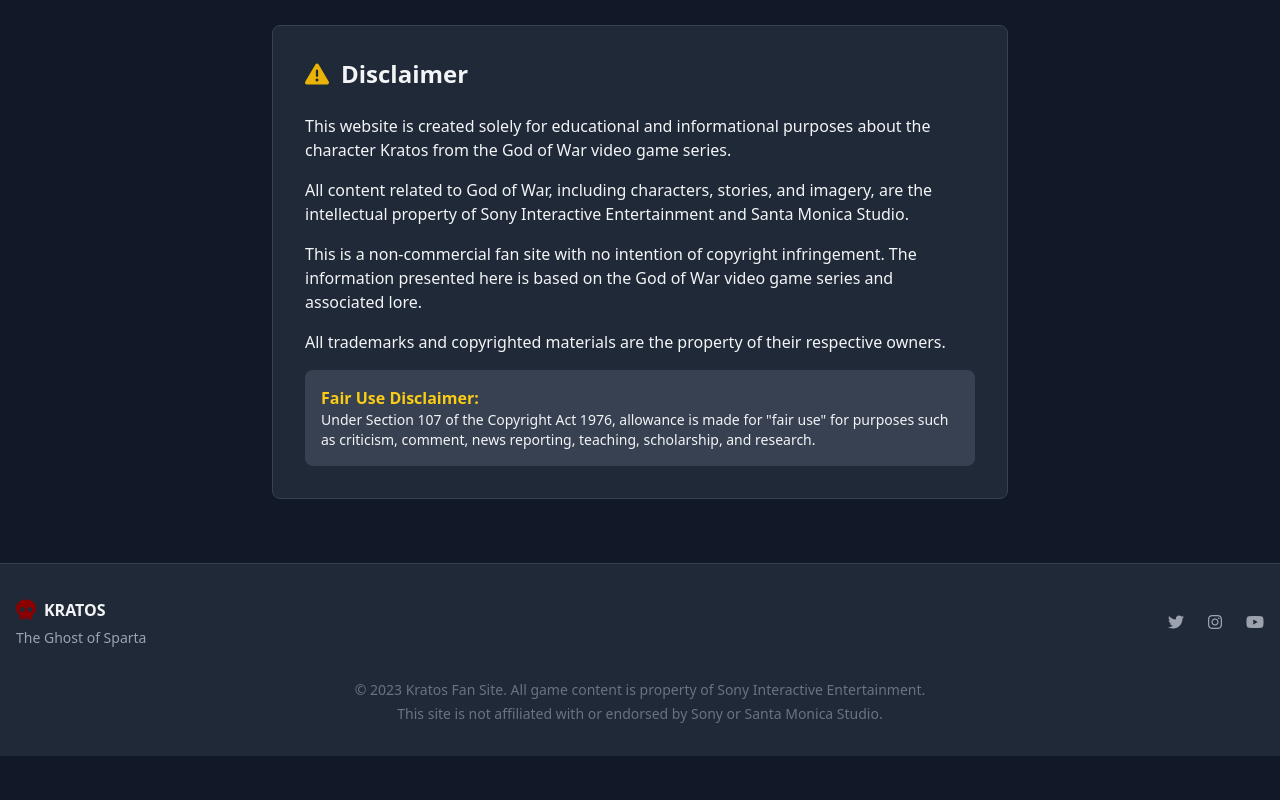
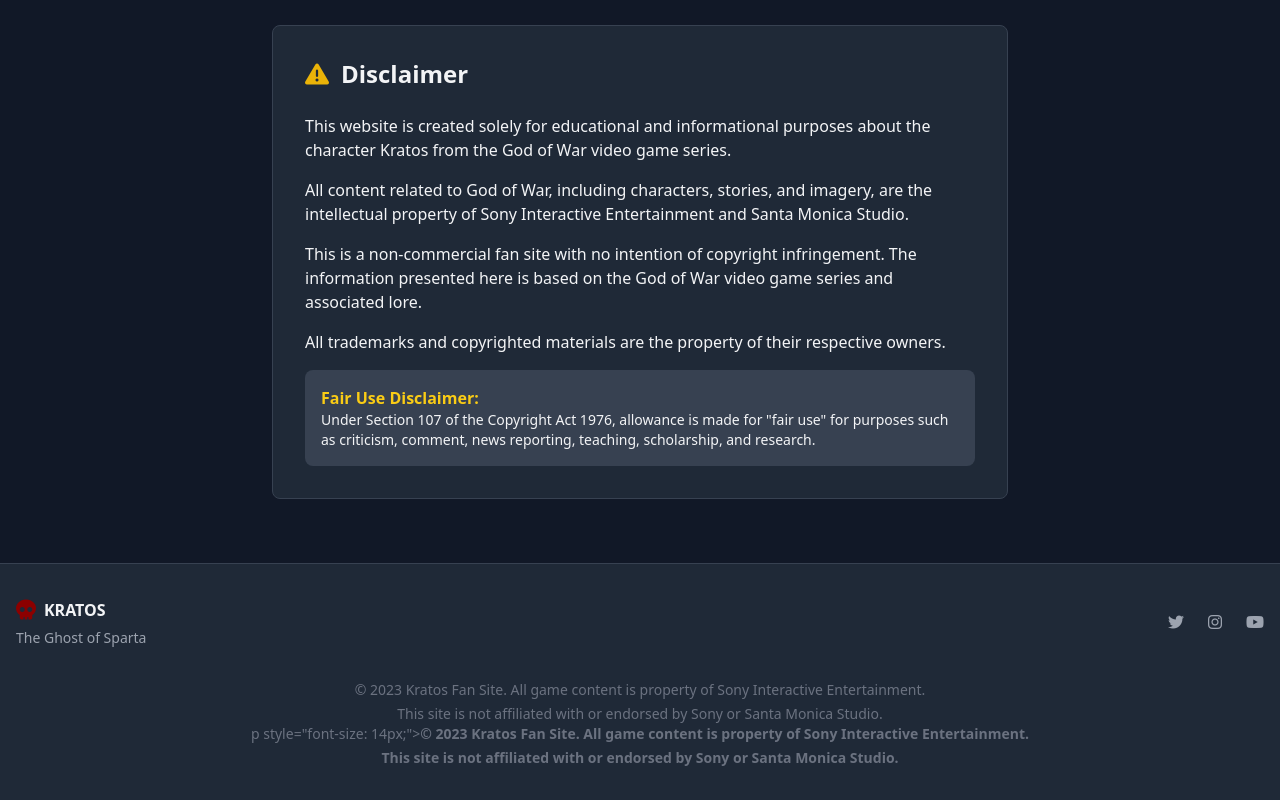
Before and after one commit to AUCGVNA/aucgvna.github.io, a plain HTML site: page index.html in a window 1280 px wide. Shown: the part 2887-3687 px from the top of the page. Before the commit the page ends 3643 px from the top, so only its background shows below. Drawn offline with nearby package versions, Linux system fonts and the light colour scheme.

Commit message:
Update index.html

```diff
--- a/index.html
+++ b/index.html
@@ -338,6 +338,8 @@
             <div class="mt-8 text-center text-gray-500 text-sm">
                 <p>© 2023 Kratos Fan Site. All game content is property of Sony Interactive Entertainment.</p>
                 <p class="mt-1">This site is not affiliated with or endorsed by Sony or Santa Monica Studio.</p>
+                p style="font-size: 14px;"><b>© 2023 Kratos Fan Site. All game content is property of Sony Interactive Entertainment.</b></p>
+                <p class="mt-1" ><b>This site is not affiliated with or endorsed by Sony or Santa Monica Studio.</b></p>
             </div>
         </div>
     </footer>
```
